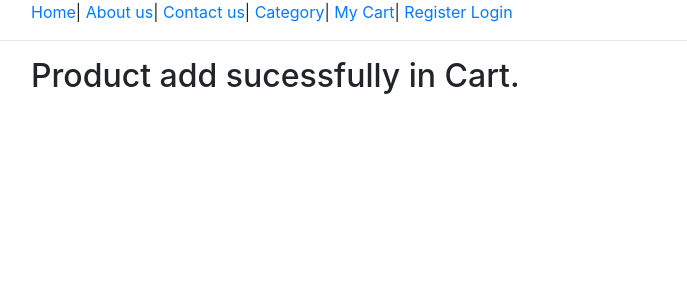
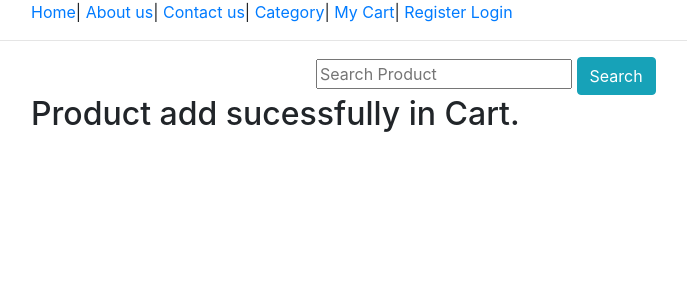
Before and after one commit to prakashlawagun/KINNE_HO, a Django app: template templates/addtocart.html in a window 1280 px wide. Shown: the top 300 px of the page, without its empty margins (54-741 px from the left). Run offline with Django 3.2, Linux system fonts and the light colour scheme; the template is opened without the code that fills it, so the values that code supplies are empty; some libraries are stand-ins or nearby versions.

Commit message:
Ading search functionality

```diff
--- a/ecomapp/urls.py
+++ b/ecomapp/urls.py
@@ -18,6 +18,10 @@ urlpatterns = [
     path("login/",CustomerLoginView.as_view(),name="login"),
     path("profile/",CustomerProfileView.as_view(),name="profile"),
     path("profile/order-<int:pk>/", CustomerOrderDetailView.as_view(), name="customerorderdetail"),
+    path("search/",SearchView.as_view(),name="search"),
+
+
+    # Admin urls functionality
     path("adminlogin/",AdminLoginView.as_view(),name="adminlogin"),
     path("adminhome/",AdminHomeView.as_view(),name="adminhome"),
     path("admin-order-detail/<int:pk>",AdminOrderDetailView.as_view(),name="admindetail"),
--- a/templates/base.html
+++ b/templates/base.html
@@ -27,6 +27,16 @@
     {% endif %}
   </div>
   <hr>
+  <div class="container">
+    <div class="row">
+      <div class="col-md-6 mx-auto">
+        <form action="{% url 'ecomapp:search' %}" method="GET">
+          <input type="text" name="keyword" placeholder="Search Product" required>
+          <button class="btn btn-info">Search</button>
+        </form>
+      </div>
+    </div>
+  </div>
 
   {% block main %}
     <h1>Hello, world!</h1>
```
Also changed, not shown: ecomapp/views.py (+12 -0 lines), templates/search.html (added, +31 -0 lines), db.sqlite3.
